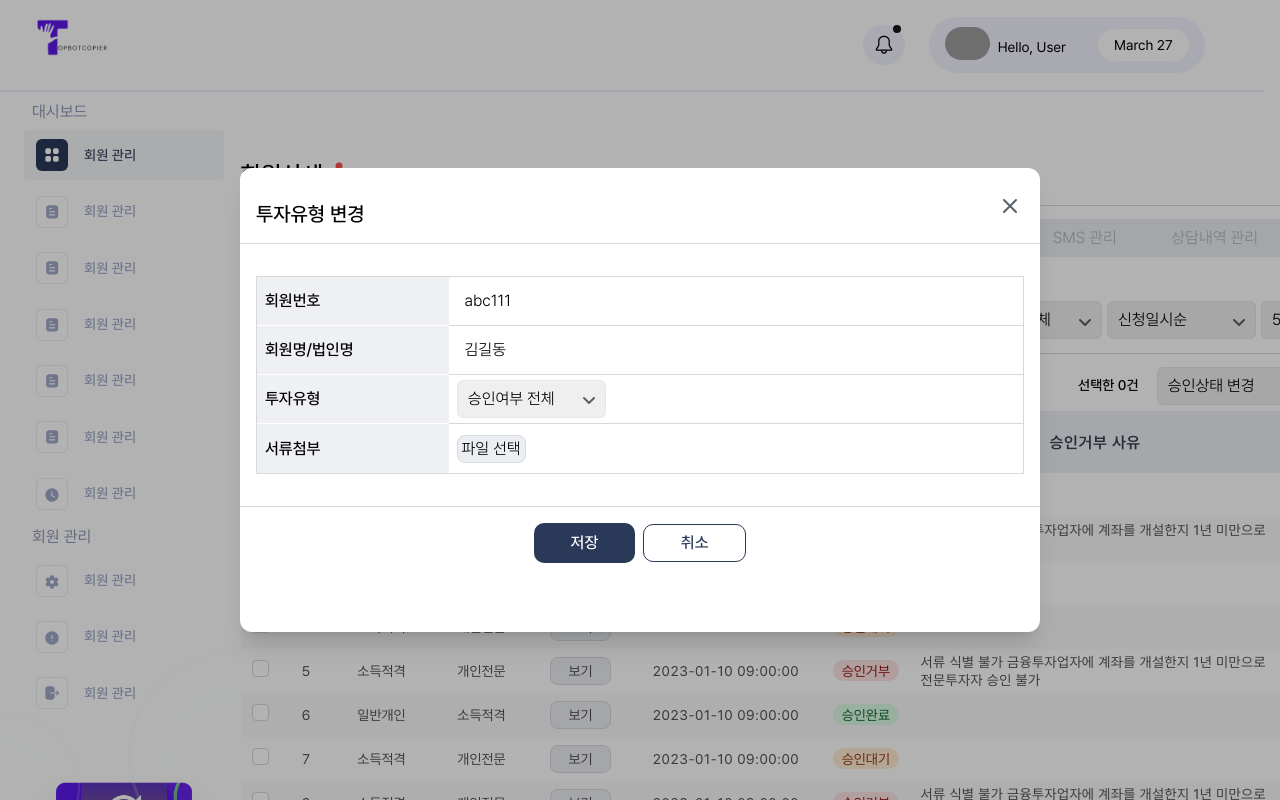
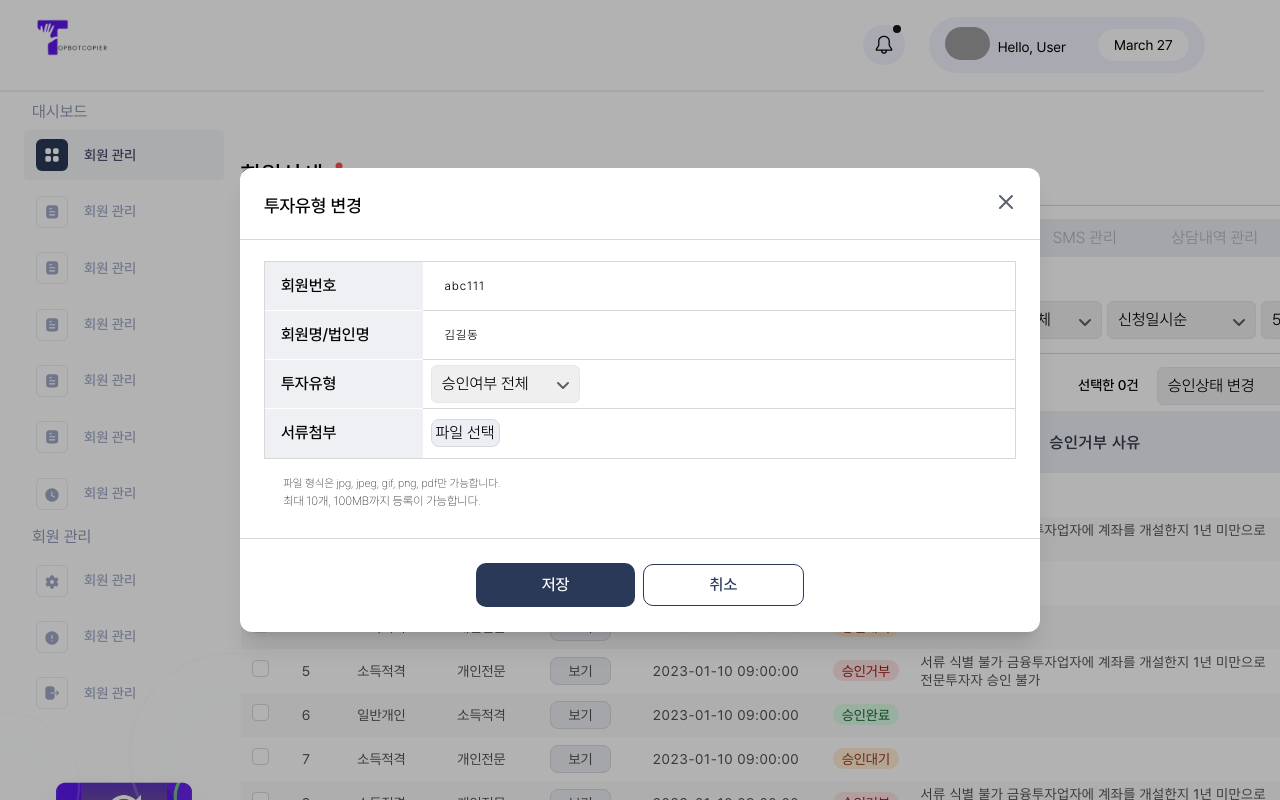
Before and after one commit to ibrahimbmohammed/must-fintech, a Next.js app: page /dashboard in a window 1280 px wide. Both pictures are taken after a click on the button "등록". Shown: the top 800 px of the page. Built offline with nearby package versions, Linux system fonts and the light colour scheme; grey boxes are pictures that could not be loaded.

Commit message:
add: modal design

```diff
--- a/app/(dashboard)/dashboard/loading.tsx
+++ b/app/(dashboard)/dashboard/loading.tsx
@@ -2,5 +2,5 @@ import LoadingScreen from "@/app/_components/atoms/a-spinner";
 
 export default function Loading() {
   // Or a custom loading skeleton component
-  return <LoadingScreen className="" />;
+  return <LoadingScreen />;
 }
--- a/app/(dashboard)/dashboard/page.tsx
+++ b/app/(dashboard)/dashboard/page.tsx
@@ -56,17 +56,17 @@ export default function Home() {
         setIsOpen={setIsOpen}
       >
         <RegisterForm />
-        <div className="flex border-t border-[#D7D8DA] py-[1rem] w-full items-center space-x-2  justify-center">
+        <div className="flex border-t border-[#D7D8DA] pt-[24px] w-full items-center space-x-2  justify-center">
           <Button
             onClick={() => handleIsOpen && handleIsOpen()}
-            className="px-[2.3rem]"
+            className="px-[4.1rem] py-[.6rem]"
             variant={"primary"}
           >
             저장
           </Button>
           <Button
             onClick={() => handleIsOpen && handleIsOpen()}
-            className="px-[2.3rem]"
+            className="px-[4.1rem] py-[.5rem]"
             variant={"outline"}
           >
             취소
--- a/app/_components/atoms/a-spinner/index.tsx
+++ b/app/_components/atoms/a-spinner/index.tsx
@@ -1,12 +1,14 @@
-import { ImSpinner2 } from 'react-icons/im';
+import { ImSpinner2 } from "react-icons/im";
 
 interface SpinnerIconProps {
   className?: string;
 }
-const SpinnerIcon = ({ className = ' ' }: SpinnerIconProps) => (
-  <div className={`flex h-screen w-full items-center justify-center   ${className}`}>
+const SpinnerIcon = ({ className = " " }: SpinnerIconProps) => (
+  <div
+    className={`flex h-screen w-full items-center justify-center   ${className}`}
+  >
     <span className="animate-spin">
-      <ImSpinner2 className="text-xl text-violet-700" />
+      <ImSpinner2 className="text-xl text-primaryDark" />
     </span>
   </div>
 );
--- a/app/_components/molecules/m-navbar/index.tsx
+++ b/app/_components/molecules/m-navbar/index.tsx
@@ -1,18 +1,16 @@
-'use client';
+"use client";
 
-import { useEffect, useState } from 'react';
-import Transition from '@lib/hoc/transition-wrapper';
-import logo from '@assets/webp/logo.webp';
-import { v4 as uuidv4 } from 'uuid';
-import NavbarItem from '@atoms/a-nav-item';
-import { UrlObject } from 'url';
-import { usePathname } from 'next/navigation';
-
-import { IconProps } from '@lib/icons/dashboard/sidebar/Icon.types';
-import TechnicianIcon from '@lib/icons/technician';
-
-import Link from 'next/link';
-import Image from 'next/image';
+import { useEffect, useState } from "react";
+import Transition from "@lib/hoc/transition-wrapper";
+import logo from "@assets/webp/logo.webp";
+import { v4 as uuidv4 } from "uuid";
+import NavbarItem from "@atoms/a-nav-item";
+import { UrlObject } from "url";
+import { usePathname } from "next/navigation";
+import { IconProps } from "@lib/icons/dashboard/sidebar/Icon.types";
+import TechnicianIcon from "@lib/icons/technician";
+import Link from "next/link";
+import Image from "next/image";
 
 interface NavBarProps {
   className?: string;
@@ -48,31 +46,13 @@ function Navbar({ className }: NavBarProps) {
 
   const routesItem: Route[] = [
     {
-      title: 'Home',
-      link: '/',
+      title: "Home",
+      link: "/",
       Icon: TechnicianIcon,
-      subTitle: 'Homepage',
+      subTitle: "Homepage",
     },
-    // {
-    //   title: 'Solutions',
-    //   link: '/solutions',
-    //   Icon: TechnicianIcon,
-    //   subTitle: 'Please Support Our Cause',
-    // },
-    // {
-    //   title: 'Pricing',
-    //   link: '/pricing',
-    //   Icon: TechnicianIcon,
-    //   subTitle: 'Please Support Our Cause',
-    // },
-    // {
-    //   title: 'Rescources',
-    //   link: '/resources',
-    //   Icon: TechnicianIcon,
-    //   subTitle: 'Please Support Our Cause',
-    // },
-    { title: 'Login', link: `/auth/login` },
-    { title: 'Register', link: '/auth/register' },
+    { title: "Login", link: `/auth/login` },
+    { title: "Register", link: "/auth/register" },
   ];
 
   return (
@@ -86,11 +66,18 @@ function Navbar({ className }: NavBarProps) {
               <div className="flex items-center justify-center space-x-1">
                 <div className="max-h-[5rem]  max-w-[5rem] cursor-pointer overflow-hidden ">
                   <Link href="/">
-                    <Image src={logo?.src} height={80} width={80} alt="navbar logo" />
+                    <Image
+                      src={logo?.src}
+                      height={80}
+                      width={80}
+                      alt="navbar logo"
+                    />
                   </Link>
                 </div>
                 <Link href="/" className="cursor-pointer">
-                  <span className="cursor-pointer text-xs font-semibold text-primaryColor"> </span>
+                  <span className="cursor-pointer text-xs font-semibold text-primaryColor">
+                    {" "}
+                  </span>
                 </Link>
               </div>
             </div>
@@ -99,7 +86,8 @@ function Navbar({ className }: NavBarProps) {
               <div className=" flex w-full items-center justify-between">
                 <div className="flex space-x-4 pl-16 xl:space-x-9 xl:pl-0 ">
                   {(routesItem || []).map((item: Route) => {
-                    if (item.title === 'Login' || item.title === 'Register') return null;
+                    if (item.title === "Login" || item.title === "Register")
+                      return null;
 
                     return (
                       <NavbarItem
@@ -116,7 +104,7 @@ function Navbar({ className }: NavBarProps) {
 
                 <div className="flex space-x-10 ">
                   {(routesItem || []).map((item: Route) => {
-                    if (item.title === 'Login' || item.title === 'Register') {
+                    if (item.title === "Login" || item.title === "Register") {
                       return (
                         <NavbarItem
                           key={uuidv4()}
@@ -180,7 +168,7 @@ function Navbar({ className }: NavBarProps) {
         </div>
       </div>
 
-      <Transition show={isOpen} height={isSubOpen ? 'h-fit' : 'h-40'}>
+      <Transition show={isOpen} height={isSubOpen ? "h-fit" : "h-40"}>
         <div className="lg:hidden">
           <div className="ml-3 mb-3 flex flex-col space-y-8 bg-white px-2 pt-2 pb-3 lg:px-3">
             {(routesItem || []).map((item: Route) => {
--- a/app/_components/molecules/m-register-form/index.tsx
+++ b/app/_components/molecules/m-register-form/index.tsx
@@ -4,26 +4,27 @@ import { aprovalList } from "@lib/constants/options-data";
 
 function RegisterForm() {
   return (
-    <div className="flex  my-[2rem] flex-col mx-[1rem] border border-[#D7D8DA]">
+    <div className="flex flex-col">
+      <div className="flex  mt-[1.3rem] flex-col mx-[24px] border border-[#D7D8DA]">
         <div className="flex">
-        <div className="bg-[#EEF0F4] border-b border-white items-center flex-[20%] h-[49px] flex pl-2">
-          <p className="">회원번호</p>
+          <div className="bg-[#EEF0F4] border-b border-white items-center flex-[12%] h-[49px] flex pl-2">
+            <p className="text-[16px] pl-2">회원번호</p>
           </div>
-        <div className="flex-[70%] flex items-center pl-4 border-b border-[#D7D8DA]">
-          <p className="font-[200]">abc111</p>
+          <div className="flex-[70%] flex items-center pl-[22px] border-b border-[#D7D8DA]">
+            <p className="font-[200] tracking-[0.06rem] text-xs">abc111</p>
           </div>
         </div>
         <div className="flex">
-        <div className="bg-[#EEF0F4] border-b border-white items-center flex-[20%] h-[49px] flex pl-2">
-          <p className="">회원명/법인명</p>
+          <div className="bg-[#EEF0F4] border-b border-white items-center flex-[12%] h-[49px] flex pl-2">
+            <p className="text-[16px] pl-2">회원명/법인명</p>
           </div>
-        <div className="flex-[70%] flex items-center pl-4 border-b border-[#D7D8DA]">
-          <p className="font-[200]">김길동</p>
+          <div className="flex-[70%] flex items-center pl-[22px] border-b border-[#D7D8DA]">
+            <p className="font-[200] text-xs tracking-[0.06rem] ">김길동</p>
           </div>
         </div>
         <div className="flex">
-        <div className="bg-[#EEF0F4] border-b border-white items-center flex-[20%] h-[49px] flex pl-2">
-          <p className="">투자유형</p>
+          <div className="bg-[#EEF0F4] border-b border-white items-center flex-[12%] h-[49px] flex pl-2">
+            <p className="text-[16px] pl-2">투자유형</p>
           </div>
           <div className="flex-[70%] flex items-center pl-2 border-b border-[#D7D8DA]">
             <div className="w-fit">
@@ -35,8 +36,8 @@ function RegisterForm() {
           </div>
         </div>
         <div className="flex">
-        <div className="bg-[#EEF0F4] items-center flex-[20%] h-[49px] flex pl-2">
-          <p className="">서류첨부</p>
+          <div className="bg-[#EEF0F4] items-center flex-[12%] h-[49px] flex pl-2">
+            <p className="text-[16px] pl-2">서류첨부</p>
           </div>
           <div className="flex-[70%] flex items-center pl-2  ">
             <div className="px-[4px] py-[1px] rounded-lg bg-[#EBEEF3] border border-[#D7D8DA]">
@@ -45,6 +46,16 @@ function RegisterForm() {
           </div>
         </div>
       </div>
+
+      <div className="flex flex-col mb-[1.8rem] mt-[1rem] mx-[2.7rem]">
+        <p className="text-[11.2px] font-thin">
+          파일 형식은 jpg, jpeg, gif, png, pdf만 가능합니다.
+        </p>
+        <p className="text-[12px]  font-thin">
+          최대 10개, 100MB까지 등록이 가능합니다.
+        </p>
+      </div>
+    </div>
   );
 }
 
--- a/app/_components/molecules/m-side-bar/index.tsx
+++ b/app/_components/molecules/m-side-bar/index.tsx
@@ -8,7 +8,7 @@ import { MdMenu, MdOutlineMenuOpen } from "react-icons/md";
 import Image from "next/image";
 import BannerImage from "@assets/webp/sidenav.webp";
 import Link from "next/link";
-// bg-[#ECEFF9]
+
 const style = {
   active: "text-[#3F4765] pl-3 bg-[#F4F6F8] rounded-[0.3rem]",
   inactive:
--- a/app/_lib/hoc/form-modal/index.tsx
+++ b/app/_lib/hoc/form-modal/index.tsx
@@ -68,12 +68,12 @@ const FormModal = ({
               {showTitle && (
                 <Dialog.Title
                   as="div"
-                  className="flex items-center  justify-between border-b  border-[#D7D8DA] pt-1 pb-2"
+                  className="flex items-center  justify-between border-b  border-[#D7D8DA] pt-0 pb-2"
                 >
-                  <div className="w-[95%] pl-4 flex items-end  text-lg font-medium ">
-                    <p className="pt-2 text-black text-xl">{title}</p>
+                  <div className="w-[95%] pl-6 flex items-end  text-lg font-medium ">
+                    <p className="pt-0 text-black text-lg">{title}</p>
                   </div>
-                  <div className="pr-2 ">
+                  <div className="pr-3 ">
                     <button
                       type="button"
                       className=""
```
Also changed, not shown: app/_components/organisms/o-dashboard-main-top-navigation/index.tsx (+9 -10 lines). Lines whose indentation alone changed are shown as unchanged.
